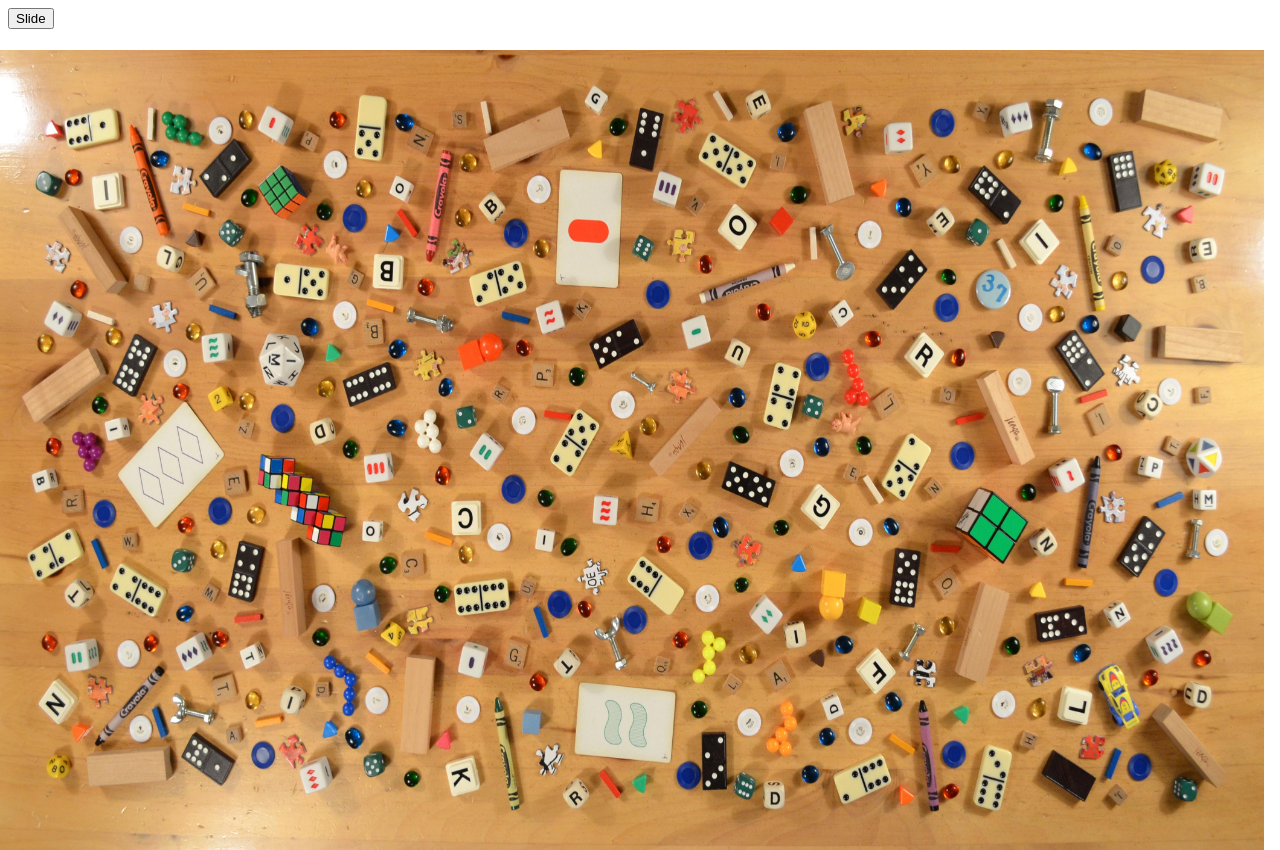
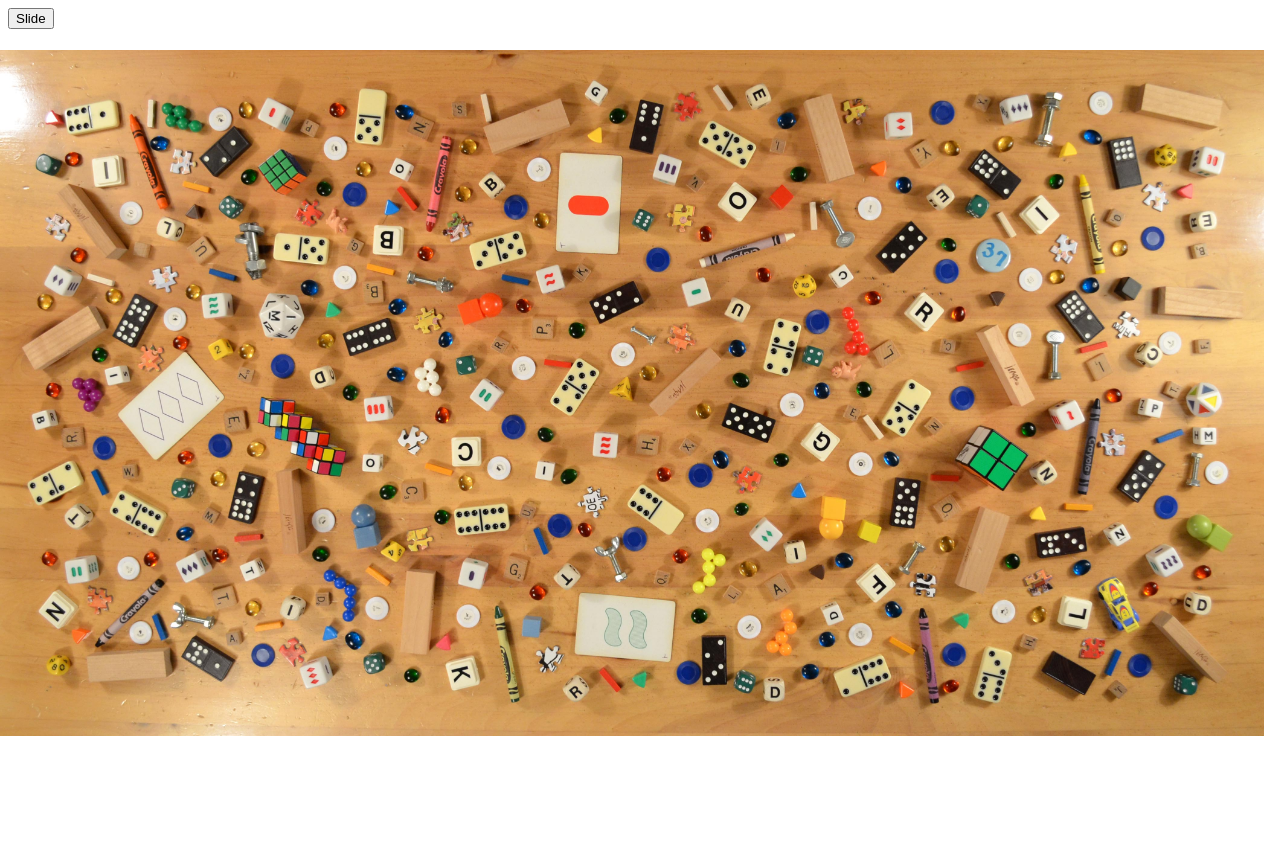
Before and after one commit to simplywondrous/EyeSpy, a plain HTML site: page eyespy/index.html in a window 1280 px wide. After the commit the page ends 800 px from the top, so only its background shows below. Drawn offline with nearby package versions, Linux system fonts and the light colour scheme.

Commit message:
Basic game functionality complete! On to making it look nice

```diff
--- a/eyespy/index.html
+++ b/eyespy/index.html
@@ -6,6 +6,7 @@
 		<meta charset="utf-8">
 		<!--<script src="//code.jquery.com/jquery-migrate-1.2.1.min.js"></script>-->
 		<link rel="stylesheet" type="text/css" href="menu.css">
+		<link href='https://fonts.googleapis.com/css?family=EB+Garamond' rel='stylesheet' type='text/css'>
 		<script src="js/GameObject.js"></script>
 		<script src="js/EyeSpy.js"></script>
 		<script src="js/main.js"></script>
@@ -28,8 +29,8 @@
 		<!-- menus here -->
 		<nav id="menu" class="menu">
 		  <button id="closeButton" class="closeMenu">Close Menu</button>
-		  <ul class="menuItems">
-		    <li class="menuItem"><a href="#" class="menuLink">Home</a></li>
+		  <ul class="menuItems" id="menuItems">
+		    <li class="menuItem"><a href="#" onclick="doSomething()" class="menuLink">Home</a></li>
 		  </ul>
 		</nav><!-- /bar -->
 
--- a/eyespy/js/EyeSpy.js
+++ b/eyespy/js/EyeSpy.js
@@ -5,28 +5,77 @@ var EyeSpy = function (gameInfo) {
     this.bgSrc = gameInfo.background;
     this.invisSrc = gameInfo.hotspots;
     //add any other properties that you need here.
-}
+};
 
-/*
-    initialize game with the given info.
-    (picture, hotspots, etc ) are contained in the some big json thing with all info necessary
-*/
+EyeSpy.prototype.Start = function(images) {
+    var leftToLoad = 0;
+    var imgList = [];
 
+    this.afterAllLoaded = function() {
+        for ( var obj of imgList ) {
+            if ( obj.id == "refImage" ) this.refImage = obj.img;
+            else if ( obj.id == "bg" ) this.bg = obj.img;
+            else { this.layer = obj.img; }
+        }
+        this.SetGame.bind(this)();
+    };
+
+    this.onImageLoaded = function(){
+    	leftToLoad--;
+    	if(leftToLoad==0) this.afterAllLoaded();
+    };
+
+    this.addImage = function(name, src){
+        leftToLoad++;
+    	var image = new Image();
+    	image.onload = this.onImageLoaded.bind(this);
+    	image.src = src;
+    	imgList.push({id: name, img: image});
+    };
+    this.addImage("refImage", this.bgSrc);
+    this.addImage("bg", this.bgSrc);
+    this.addImage("layer", this.invisSrc);
+};
+
+/**
+ *
+ * Creates Menu, Draws Images
+ * **Later will change to some JSON thing instead of GameInfo
+ *   Maybe that's for the constructor though IDK.
+ *
+ */
 EyeSpy.prototype.SetGame = function () {
+    var winHeight = window.innerHeight;
+    var winWidth = document.body.scrollWidth;
 
-    var winHeight = window.innerHeight;
-    var winWidth = document.body.clientWidth;
+    /*Populate Menu*/
+    var menu = document.getElementById('menuItems');
+    this.menu = menu;
 
-    //Get Menu
-    var box = document.getElementById('menu');
+    for ( var obj of this.objArr ) {
+        var entry = document.createElement('li');
+        var count = "";
+        var suffix = "";
+        //well, if there's anything like fix it's gonna be fixs
+        if ( obj.count > 1 ) { count = obj.count; suffix = "s"; }
+        else { count = "a"; }
+        entry.setAttribute("id", obj.name);
+        entry.innerHTML = count + " " + obj.name + suffix;
+        entry.classList.add("menuItem");
+        menu.appendChild(entry);
+    }
 
-    //initialize image
-        //TODO not like it'll matter with new UI but grrr why is image always a bit too big?
+    /*Get Reference Image Aspects*/
+    var ratio = Math.min(winWidth / this.refImage.naturalWidth, winHeight / this.refImage.naturalHeight);
+    var bgWidth = this.refImage.naturalWidth*ratio;
+    var bgHeight = this.refImage.naturalHeight*ratio;
+
+    /*Create Canvases*/
     var bgCanvas = document.getElementById('canvas');
     this.bgCanvas = bgCanvas;
     bgCanvas.id = "canvas";
-    bgCanvas.width = winWidth;
-    bgCanvas.height = winHeight;
+    bgCanvas.width = bgWidth;
+    bgCanvas.height = bgHeight;
     bgCanvas.style.left = "0px";
     bgCanvas.style.top = "50px";
     bgCanvas.style.position = "absolute";
@@ -35,7 +84,6 @@ EyeSpy.prototype.SetGame = function () {
 
     //globalAlpha doesn't work correctly and corrupts rgba data, so workaround
     var invisCan = document.createElement('canvas');
-    //var invisCan = document.getElementById('layer');
     this.invisCan = invisCan;
     invisCan.id = "invisCan";
     invisCan.width = bgCanvas.width;
@@ -46,67 +94,70 @@ EyeSpy.prototype.SetGame = function () {
     var invisCtx = invisCan.getContext('2d');
     this.invisCtx = invisCtx;
 
-    var bg = new Image();
-    //gahhhhh scaling (and take into account UI later)
-    var bgWidth = winWidth;
-    var bgHeight = bgWidth * winHeight / winWidth;
-    bg.onload = function() {
-        bgCtx.drawImage(bg, 0, 0, bgWidth, bgHeight);
-    };
-    bg.src = this.bgSrc;
-
-    var imageData;
-    var layer = new Image();
+    /*Draw Images onto Canvases*/
+    bgCtx.drawImage(this.bg, 0, 0, bgWidth, bgHeight);
+    invisCtx.drawImage(this.layer, 0, 0, bgWidth, bgHeight);
+    var imageData = invisCtx.getImageData(0, 0, invisCan.width, invisCan.height);
+    this.imageData = imageData;
 
     //Have the outside code register a callback function,
     //and have your onload() call that function with the imageData value.
+    /*
+    var imageData;
+    var layer = new Image();
     this.afterLoad = function() {
         invisCtx.drawImage(layer, 0, 0, bgWidth, bgHeight);
         imageData = invisCtx.getImageData(0, 0, invisCan.width, invisCan.height);
         this.imageData = imageData;
     };
-
     layer.onload = this.afterLoad.bind(this);
     layer.src = this.invisSrc;
+    */
 
     //So binds this to the current this, which is EyeSpy obj
     this.bgCanvas.addEventListener('click', this.GetObjectAt.bind(this));
-
-    //initialize any other properties that you need here.
-
 };
 
-/*
-    Returns Object position is contained within
-    returns GameObject if inside, null otherwise.
-*/
+/**
+ * Gets object based on click and removes object
+ * so clicking it again won't do anything
+ */
 EyeSpy.prototype.GetObjectAt = function (position) {
     var x = event.layerX;
     var y = event.layerY;
 
     var base = (y*(this.imageData.width*4)) + (x*4);
-    var picRGB = this.imageData.data[base] + ',' + this.imageData.data[base+1] +
-                 ',' + this.imageData.data[base+2];
-
-    //console.log(x + ", " + y + ": " + picRGB);
+    var picRGB = this.imageData.data[base] + ','
+                + this.imageData.data[base+1] + ','
+                + this.imageData.data[base+2];
 
     for ( var obj of this.objArr ) {
-        if ( obj.rgb === picRGB ) {
-            console.log(obj);
+        for ( var index = 0; index < obj.count; index++ ) {
+            if ( obj.rgb[index] == picRGB ) {
+                console.log( obj.rgb.splice(index, 1) );
+                //obj.rgb.splice(index, 1);
+                obj.count--;
+                this.UpdateUI(obj);
+            }
         }
     }
-
-    //return object position is inside of.
-    return null; //no object found
 };
 
-
-EyeSpy.prototype.UpdateUI = function () {
-
-    //update code ie
-    /*
-        for every object in this.objects
-            if(object.isFound) ApplyStriketoElement()
-            else DontDoAStrike()
-    */
+/**
+ * Menu text change only
+ */
+ EyeSpy.prototype.UpdateUI = function (obj) {
+    var items = this.menu.children;
+    for ( var item of items ) {
+        if (item.getAttribute("id") == obj.name) {
+            if ( obj.count == 0 ) { item.style.textDecoration = 'line-through'; }
+            else {
+                var suffix = "";
+                var count = "";
+                if ( obj.count > 1 ) { count = obj.count; suffix = "s"; }
+                else { count = "a"; }
+                item.innerHTML = count + " " + obj.name + suffix;
+            }
+        }
+    }
 };
--- a/eyespy/js/main.js
+++ b/eyespy/js/main.js
@@ -1,39 +1,36 @@
 
 /*
+Map is just an object with properties
 var map = {
     key : value,
     key : value
 }
-
+List is just an array (of objects)
 var list = [
     item1,
     item2,
     item3
 ];
-
-
 */
 
 //Best to differ rgb by at least five it seems, edges may vary one or two
+//Differing by one works surprisingly well though
 var gameInfo = {
     background : "../imgs/bg.jpg",
     hotspots : "../imgs/layer.png",
     //array of objects so properties can be added on later
+    //All names must be unique, preferably singular
     objects : [
-        { name : "crayon1", rgb : "255,0,0" },
-        { name : "crayon2", rgb : "254,0,0" },
-        { name : "crayon3", rgb : "253,0,0" },
-        { name : "crayon4", rgb : "252,0,0" },
-        { name : "crayon5", rgb : "251,0,0" },
-        { name : "crayon6", rgb : "250,0,0" },
+        { name: "crayon1", rgb: ["255,0,0"], count: 1 },
+        { name: "crayon", rgb: ["254,0,0", "252,0,0"], count: 2 },
+        { name: "crayon2", rgb: ["251,0,0"], count: 1 },
+        { name: "crayon3", rgb: ["250,0,0"], count: 1 },
     ]
 };
 
 
 var main = function () {
 
-    var game = new EyeSpy(gameInfo); //how many arguments are right here.
-        game.SetGame();
-
-   // document.body.appendChild(game.element); uncomment once element is a object.
+    var game = new EyeSpy(gameInfo);
+        game.Start();
 };
--- a/eyespy/js/menu.js
+++ b/eyespy/js/menu.js
@@ -12,7 +12,7 @@
   }
 
   /**
-   * Initialise Menu.
+   * Initialize Menu.
    */
   Menu.prototype._init = function() {
     this.body = document.body;
--- a/eyespy/menu.css
+++ b/eyespy/menu.css
@@ -17,11 +17,13 @@
   height: 100%;
   overflow: hidden;
 
+  font-family: "EB Garamond", serif;
+  font-size: 1.25em;
 }
 
 @media all and (min-width: 320px) {
   .menu {
-    width: 300px;
+    width: 250px;
   }
 }
 
@@ -50,7 +52,7 @@
   border-bottom: none;
 }
 
-.menu .menuLink {
+.menu .menuItem {
   display: block;
   padding: 12px 24px;
   color: #fff;
```
Also changed, not shown: eyespy/js/background.js (added, +11 -0 lines), eyespy/Questions.txt (deleted).
